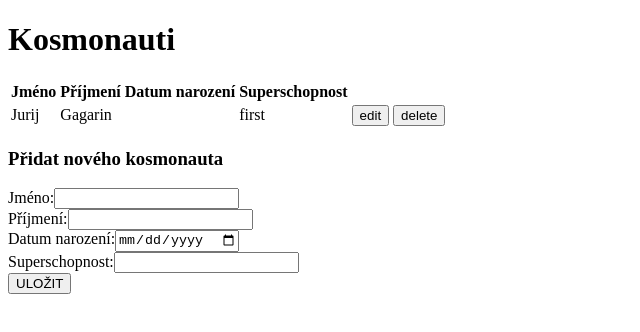
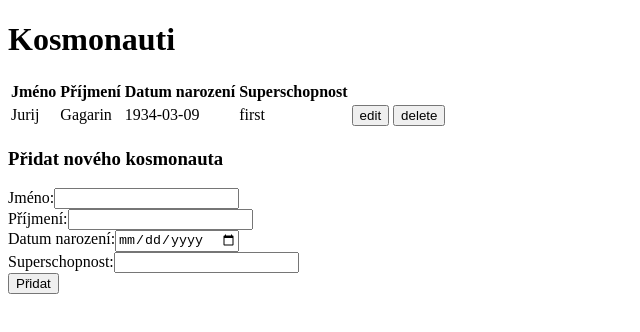
Before and after one commit to messa/kosmonauti, a Next.js app: page / in a window 1280 px wide. Shown: the top 332 px of the page, without its empty margins (0-640 px from the left). Built offline with nearby package versions, Linux system fonts and the light colour scheme.

Commit message:
add isEdit flag + fix birthDate

```diff
--- a/components/KosmonautForm.js
+++ b/components/KosmonautForm.js
@@ -2,7 +2,7 @@ import React, { useState } from 'react'
 
 // https://reactjs.org/docs/forms.html
 
-function KosmonautForm({ value, onSubmit }) {
+function KosmonautForm({ isEdit, value, onSubmit }) {
   const [ inputValues, setInputValues ] = useState(value || {})
 
   const handleInputChange = (event) => {
@@ -20,7 +20,7 @@ function KosmonautForm({ value, onSubmit }) {
 
   return (
     <div>
-      <h3>Přidat nového kosmonauta</h3>
+      <h3>{isEdit ? 'Úprava kosmonauta' : 'Přidat nového kosmonauta'}</h3>
       <form onSubmit={handleSubmit}>
         <label>
           Jméno:
@@ -36,7 +36,7 @@ function KosmonautForm({ value, onSubmit }) {
 
         <label>
           Datum narození:
-          <input type="date" name="date" value={inputValues.date || ''} onChange={handleInputChange} autoComplete='off' />
+          <input type="date" name="birthDate" value={inputValues.birthDate || ''} onChange={handleInputChange} autoComplete='off' />
         </label>
         <br />
 
@@ -46,7 +46,7 @@ function KosmonautForm({ value, onSubmit }) {
         </label>
         <br />
 
-        <button type="submit">ULOŽIT</button>
+        <button type="submit">{isEdit ? 'Uložit' : 'Přidat'}</button>
       </form>
     </div>
   )
--- a/components/KosmonautListing.js
+++ b/components/KosmonautListing.js
@@ -6,6 +6,7 @@ const defaultCosmonauts = [
   {
     name: 'Jurij',
     surname: 'Gagarin',
+    birthDate: '1934-03-09',
     superpower: 'first',
   }
 ]
@@ -47,7 +48,12 @@ function KosmonautListing() {
   return (
     <div>
       <KosmonautTable items={cosmonauts} onEditClick={onEditClick} onDeleteClick={onDeleteClick} />
-      <KosmonautForm key={editedIndex} value={editedIndex === null ? null : cosmonauts[editedIndex]} onSubmit={handleKosmnautFormSubmit} />
+      <KosmonautForm
+        key={editedIndex}
+        isEdit={editedIndex !== null}
+        value={editedIndex === null ? null : cosmonauts[editedIndex]}
+        onSubmit={handleKosmnautFormSubmit}
+        />
     </div>
   )
 }
```
